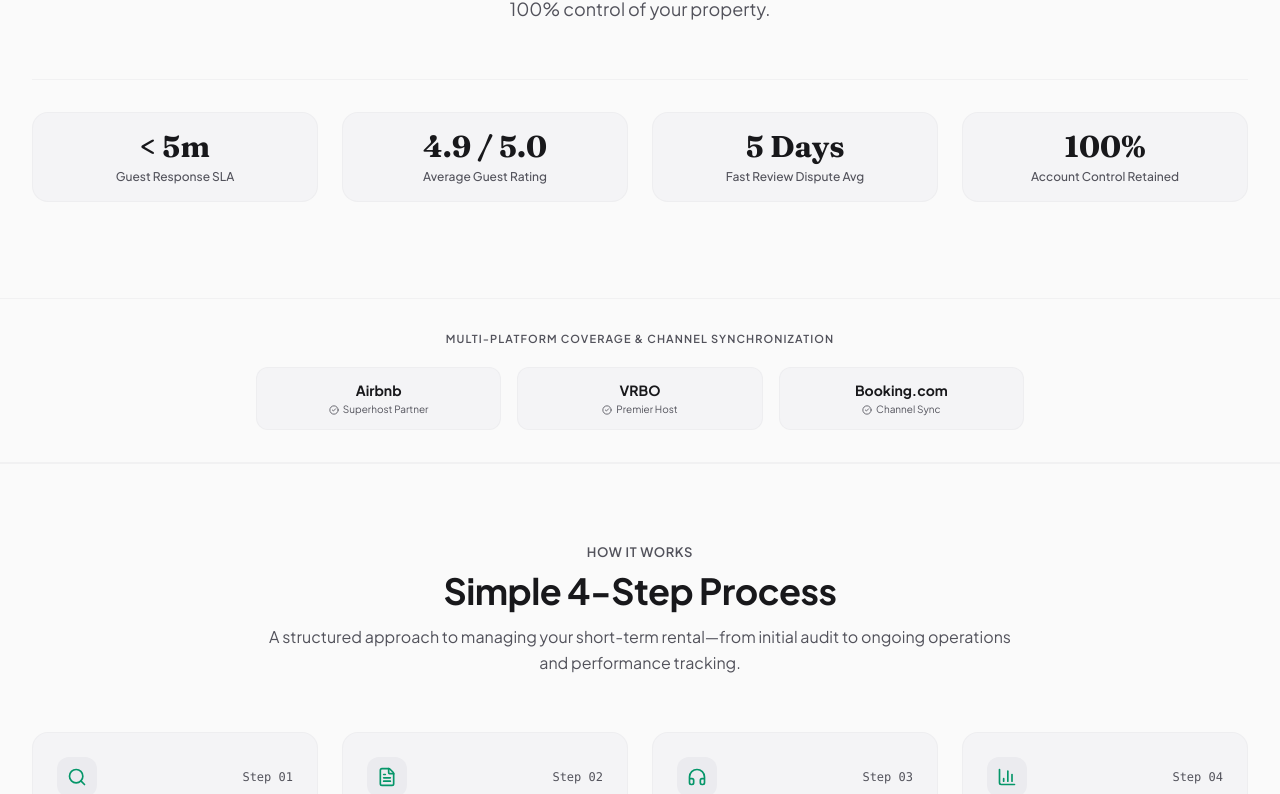
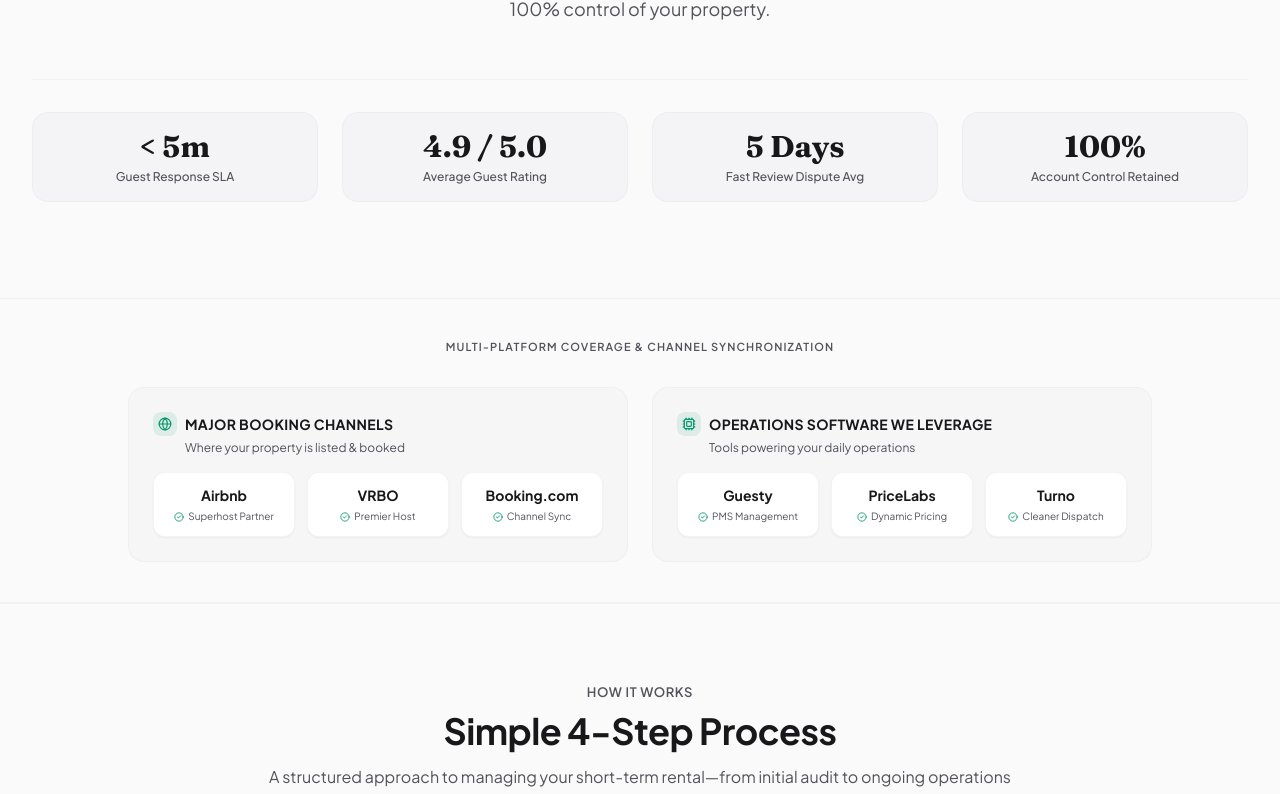
Before and after one commit to hammaddaftab/myhost, a React (Vite) app: page / in a window 1280 px wide. Shown: the part 553-1347 px from the top of the page. Built offline with nearby package versions, Linux system fonts and the light colour scheme.

Commit message:
Refactor platform bar: categorize into major booking channels and operations software

```diff
--- a/src/components/PlatformBar.tsx
+++ b/src/components/PlatformBar.tsx
@@ -1,35 +1,88 @@
-import { CheckCircle2 } from 'lucide-react';
+import { CheckCircle2, Globe, Cpu } from 'lucide-react';
 import { strings } from '../strings';
 
 export default function PlatformBar() {
   const { platformBar } = strings;
 
   return (
-    <section className="py-8 bg-surface border-y border-outline-variant/40">
+    <section className="py-10 bg-surface border-y border-outline-variant/40">
       <div className="max-w-7xl mx-auto px-4 sm:px-6 lg:px-8">
-        <div className="text-center mb-5">
+        <div className="text-center mb-8">
           <p className="text-[11px] uppercase tracking-widest text-on-surface-variant font-semibold">
             {platformBar.headline}
           </p>
         </div>
 
-        <div className="grid grid-cols-1 sm:grid-cols-3 gap-4 max-w-3xl mx-auto items-center">
-          {platformBar.channels.map((ch) => (
+        <div className="grid grid-cols-1 lg:grid-cols-2 gap-6 max-w-5xl mx-auto">
+          {/* Group 1: Booking Channels */}
+          <div className="p-5 sm:p-6 rounded-2xl bg-surface-container-low/60 border border-outline-variant/40 flex flex-col justify-between">
+            <div className="mb-4">
+              <div className="flex items-center gap-2 mb-1">
+                <div className="w-6 h-6 rounded-lg bg-primary/10 flex items-center justify-center shrink-0">
+                  <Globe className="w-3.5 h-3.5 text-primary" />
+                </div>
+                <h3 className="text-xs sm:text-sm font-bold text-on-surface uppercase tracking-wide">
+                  {platformBar.bookingChannelsTitle}
+                </h3>
+              </div>
+              <p className="text-xs text-on-surface-variant pl-8">
+                {platformBar.bookingChannelsSubtitle}
+              </p>
+            </div>
+
+            <div className="grid grid-cols-1 sm:grid-cols-3 gap-3">
+              {platformBar.bookingChannels.map((ch) => (
                 <div
                   key={ch.name}
-              className="p-3 rounded-xl bg-surface-container-low border border-outline-variant/40 flex flex-col items-center justify-center text-center transition-colors duration-200 group"
+                  className="p-3 rounded-xl bg-surface-container-lowest border border-outline-variant/40 flex sm:flex-col items-center justify-between sm:justify-center text-left sm:text-center transition-all duration-200 group hover:border-primary/40 shadow-xs"
                 >
                   <span className="text-sm font-bold text-on-surface group-hover:text-primary transition-colors">
                     {ch.name}
                   </span>
-              <span className="text-[10px] text-on-surface-variant flex items-center gap-1 mt-0.5">
-                <CheckCircle2 className="w-2.5 h-2.5 text-on-surface-variant" />
+                  <span className="text-[10px] text-on-surface-variant flex items-center gap-1 sm:mt-1">
+                    <CheckCircle2 className="w-2.5 h-2.5 text-primary shrink-0" />
                     {ch.badge}
                   </span>
                 </div>
               ))}
             </div>
           </div>
+
+          {/* Group 2: Operations Software */}
+          <div className="p-5 sm:p-6 rounded-2xl bg-surface-container-low/60 border border-outline-variant/40 flex flex-col justify-between">
+            <div className="mb-4">
+              <div className="flex items-center gap-2 mb-1">
+                <div className="w-6 h-6 rounded-lg bg-primary/10 flex items-center justify-center shrink-0">
+                  <Cpu className="w-3.5 h-3.5 text-primary" />
+                </div>
+                <h3 className="text-xs sm:text-sm font-bold text-on-surface uppercase tracking-wide">
+                  {platformBar.operationsToolsTitle}
+                </h3>
+              </div>
+              <p className="text-xs text-on-surface-variant pl-8">
+                {platformBar.operationsToolsSubtitle}
+              </p>
+            </div>
+
+            <div className="grid grid-cols-1 sm:grid-cols-3 gap-3">
+              {platformBar.operationsTools.map((tool) => (
+                <div
+                  key={tool.name}
+                  className="p-3 rounded-xl bg-surface-container-lowest border border-outline-variant/40 flex sm:flex-col items-center justify-between sm:justify-center text-left sm:text-center transition-all duration-200 group hover:border-primary/40 shadow-xs"
+                >
+                  <span className="text-sm font-bold text-on-surface group-hover:text-primary transition-colors">
+                    {tool.name}
+                  </span>
+                  <span className="text-[10px] text-on-surface-variant flex items-center gap-1 sm:mt-1">
+                    <CheckCircle2 className="w-2.5 h-2.5 text-primary shrink-0" />
+                    {tool.badge}
+                  </span>
+                </div>
+              ))}
+            </div>
+          </div>
+        </div>
+      </div>
     </section>
   );
 }
--- a/src/dev_strings.ts
+++ b/src/dev_strings.ts
@@ -35,7 +35,9 @@ export const devStrings = {
   },
   "platformBar": {
     "headline": "Multi-Platform Coverage & Channel Synchronization",
-    "channels": [
+    "bookingChannelsTitle": "Major Booking Channels",
+    "bookingChannelsSubtitle": "Where your property is listed & booked",
+    "bookingChannels": [
       {
         "name": "Airbnb",
         "badge": "Superhost Partner"
@@ -47,6 +49,22 @@ export const devStrings = {
       {
         "name": "Booking.com",
         "badge": "Channel Sync"
+      }
+    ],
+    "operationsToolsTitle": "Operations Software We Leverage",
+    "operationsToolsSubtitle": "Tools powering your daily operations",
+    "operationsTools": [
+      {
+        "name": "Guesty",
+        "badge": "PMS Management"
+      },
+      {
+        "name": "PriceLabs",
+        "badge": "Dynamic Pricing"
+      },
+      {
+        "name": "Turno",
+        "badge": "Cleaner Dispatch"
       }
     ]
   },
--- a/src/prod_strings.ts
+++ b/src/prod_strings.ts
@@ -23,7 +23,8 @@ export type Pending<T, P extends string> = {
 };
 
 export type RequiredProdPaths =
-  | 'platformBar.channels'
+  | 'platformBar.bookingChannels'
+  | 'platformBar.operationsTools'
   | 'pricing.plans'
   | 'socialProof.caseStudies'
   | 'socialProof.testimonials'
@@ -47,7 +48,21 @@ export type RequiredProdStrings = Pending<AppStrings, RequiredProdPaths>;
 
 export const prodStrings = {
   "platformBar": {
-    "channels": [
+    "bookingChannels": [
+      {
+        "name": null,
+        "badge": null
+      },
+      {
+        "name": null,
+        "badge": null
+      },
+      {
+        "name": null,
+        "badge": null
+      }
+    ],
+    "operationsTools": [
       {
         "name": null,
         "badge": null
```
Lines whose indentation alone changed are shown as unchanged.
